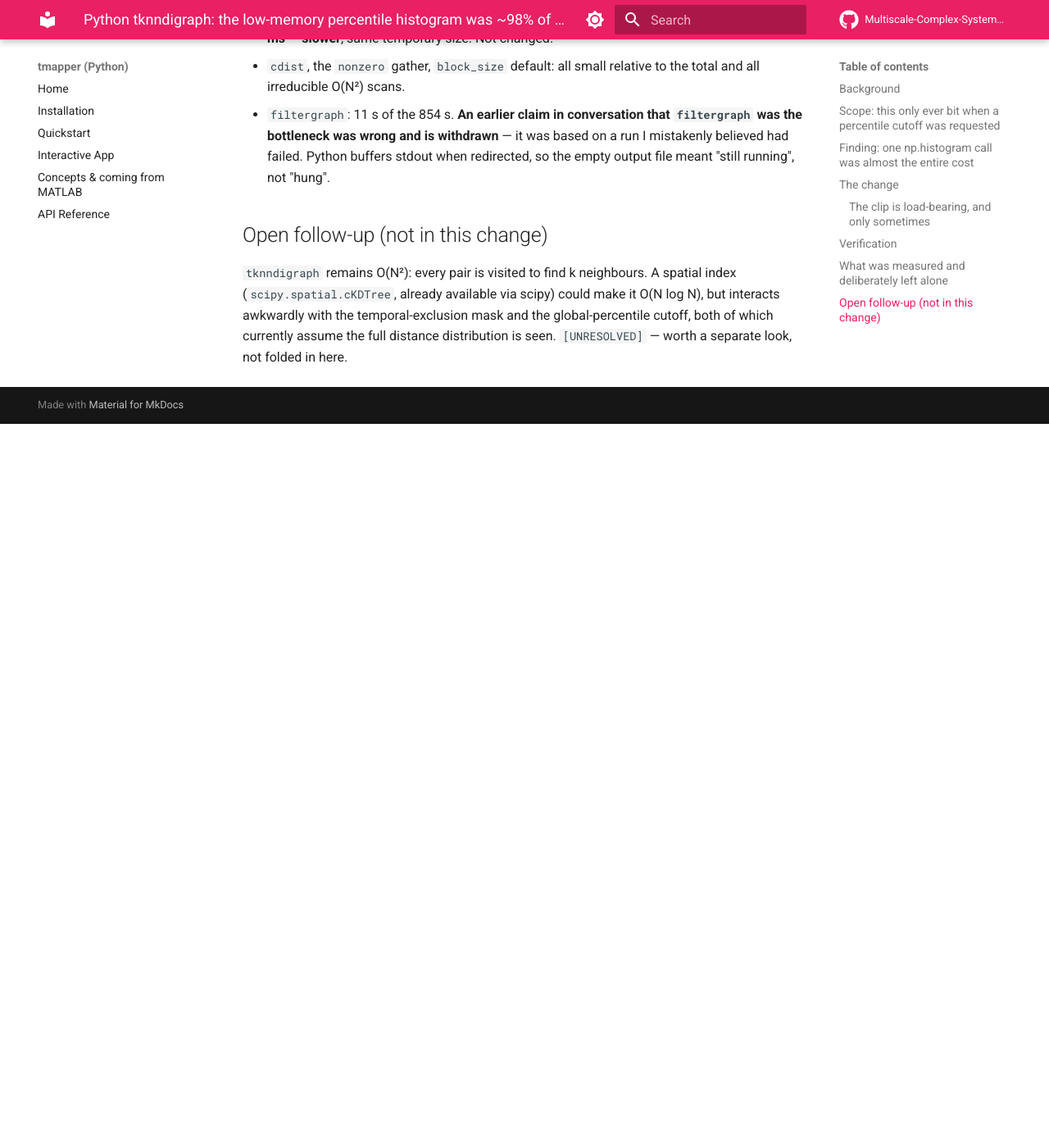
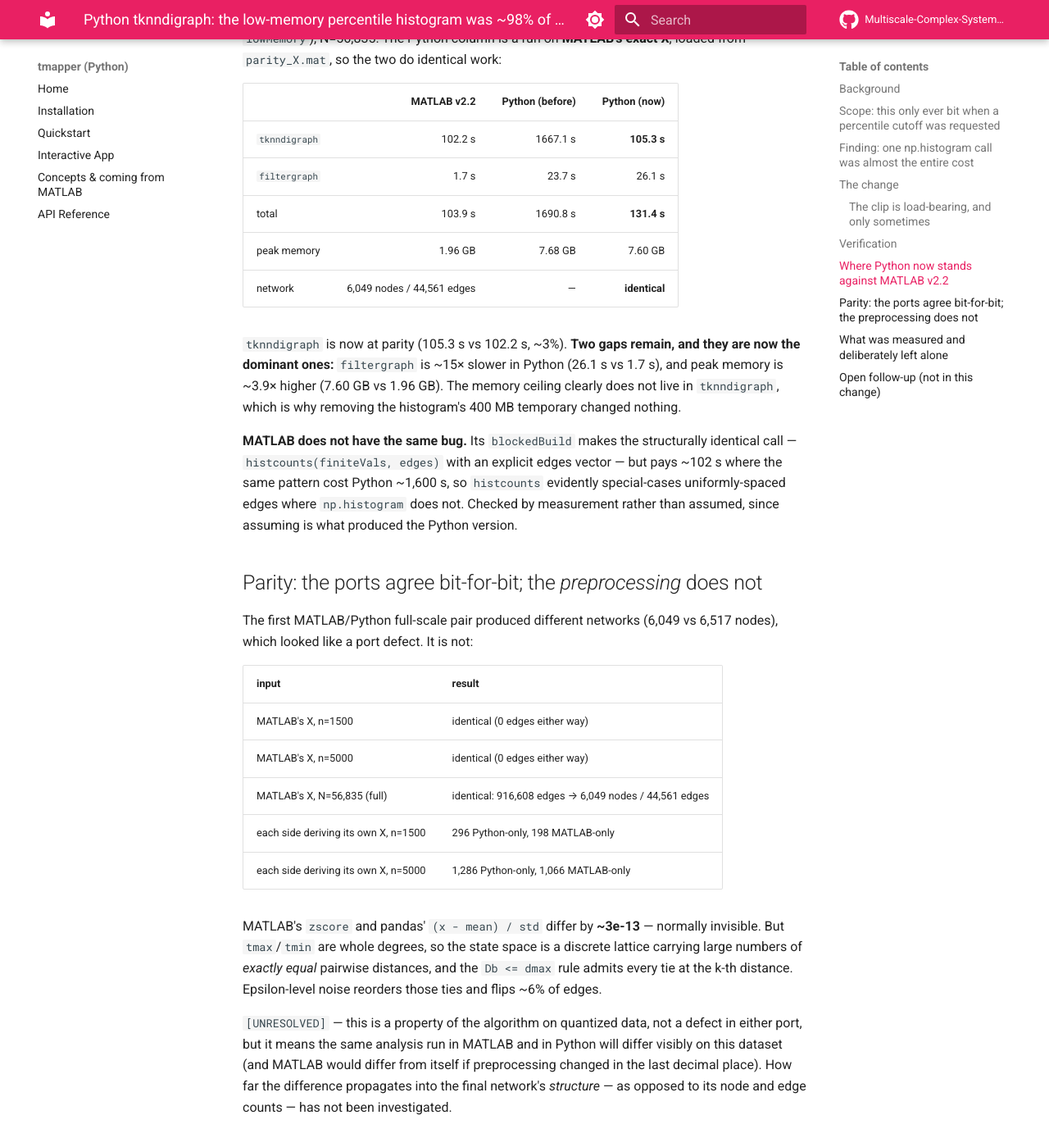
Before and after one commit to Multiscale-Complex-Systems-Lab/tmapper-py, an MkDocs documentation site: the page built from docs/drafts/2026-08-16_python-tknndigraph-histogram.md, in a window 1280 px wide and 1400 px high, scrolled down 3761 px. Shown: the whole window at 82% size. Built offline with MkDocs 1.6.1 and Material for MkDocs 9.7.7, drawn with Linux system fonts in a browser that asks for light colours; comment, search, counter and statistics services are not loaded; before the commit the page ends 4278 px from its top, so only the background shows below that; some of the changed text lies outside the part shown.

Commit message:
Record the MATLAB comparison and the tie-sensitivity finding
tknndigraph is now at parity with MATLAB v2.2 (105.3s vs 102.2s on identical
input, N=56,835). filtergraph (26.1s vs 1.7s) and peak memory (7.60 vs 1.96
GB) are now the dominant gaps.

MATLAB's blockedBuild makes the structurally identical histcounts(vals, edges)
call but does not pay for it, so histcounts special-cases uniform edges where
np.histogram does not. No port-back needed; measured rather than assumed.

Also records a parity result that initially looked like a port bug: on
bit-identical X the two ports agree exactly at n=1500, n=5000 and full scale
(916,608 edges -> 6,049 nodes / 44,561 edges). The apparent disagreement came
from zscore vs pandas (x-mean)/std differing by ~3e-13, which matters here
because tmax/tmin are whole degrees -- a discrete lattice with many exactly
tied distances, all admitted by `Db <= dmax`. Marked UNRESOLVED: it is an
algorithmic sensitivity on quantized data, not a defect, and how far it
propagates into network structure is uninvestigated.

Co-Authored-By: Claude Opus 5 <noreply@anthropic.com>
Claude-Session: https://claude.ai/code/session_017LKKuxHRyxQEJtUQKzoQ7Z

```diff
--- a/docs/drafts/2026-08-16_python-tknndigraph-histogram.md
+++ b/docs/drafts/2026-08-16_python-tknndigraph-histogram.md
@@ -138,6 +138,59 @@ specifically to trip it, and asserts that it still does.
   The per-node `nodesize` vectors are element-wise identical (6,517 entries),
   so the two builds agree on the graph, not merely on its size.
 
+## Where Python now stands against MATLAB v2.2
+
+Same machine, same input, same parameters (`k=3, texclude=30, prct=95,
+maxdist=0.5, lowMemory`), N=56,835. The Python column is a run on **MATLAB's
+exact X**, loaded from `parity_X.mat`, so the two do identical work:
+
+| | MATLAB v2.2 | Python (before) | Python (now) |
+|---|---:|---:|---:|
+| `tknndigraph` | 102.2 s | 1667.1 s | **105.3 s** |
+| `filtergraph` | 1.7 s | 23.7 s | 26.1 s |
+| total | 103.9 s | 1690.8 s | **131.4 s** |
+| peak memory | 1.96 GB | 7.68 GB | 7.60 GB |
+| network | 6,049 nodes / 44,561 edges | — | **identical** |
+
+`tknndigraph` is now at parity (105.3 s vs 102.2 s, ~3%). **Two gaps remain,
+and they are now the dominant ones:** `filtergraph` is ~15× slower in Python
+(26.1 s vs 1.7 s), and peak memory is ~3.9× higher (7.60 GB vs 1.96 GB). The
+memory ceiling clearly does not live in `tknndigraph`, which is why removing
+the histogram's 400 MB temporary changed nothing.
+
+**MATLAB does not have the same bug.** Its `blockedBuild` makes the
+structurally identical call — `histcounts(finiteVals, edges)` with an explicit
+edges vector — but pays ~102 s where the same pattern cost Python ~1,600 s, so
+`histcounts` evidently special-cases uniformly-spaced edges where
+`np.histogram` does not. Checked by measurement rather than assumed, since
+assuming is what produced the Python version.
+
+## Parity: the ports agree bit-for-bit; the *preprocessing* does not
+
+The first MATLAB/Python full-scale pair produced different networks (6,049 vs
+6,517 nodes), which looked like a port defect. It is not:
+
+| input | result |
+|---|---|
+| MATLAB's X, n=1500 | identical (0 edges either way) |
+| MATLAB's X, n=5000 | identical (0 edges either way) |
+| MATLAB's X, N=56,835 (full) | identical: 916,608 edges → 6,049 nodes / 44,561 edges |
+| each side deriving its own X, n=1500 | 296 Python-only, 198 MATLAB-only |
+| each side deriving its own X, n=5000 | 1,286 Python-only, 1,066 MATLAB-only |
+
+MATLAB's `zscore` and pandas' `(x - mean) / std` differ by **~3e-13** —
+normally invisible. But `tmax`/`tmin` are whole degrees, so the state space is
+a discrete lattice carrying large numbers of *exactly equal* pairwise
+distances, and the `Db <= dmax` rule admits every tie at the k-th distance.
+Epsilon-level noise reorders those ties and flips ~6% of edges.
+
+`[UNRESOLVED]` — this is a property of the algorithm on quantized data, not a
+defect in either port, but it means the same analysis run in MATLAB and in
+Python will differ visibly on this dataset (and MATLAB would differ from itself
+if preprocessing changed in the last decimal place). How far the difference
+propagates into the final network's *structure* — as opposed to its node and
+edge counts — has not been investigated.
+
 ## What was measured and deliberately left alone
 
 - `argpartition` → `np.partition` (only the k-th smallest is used): measured
```
